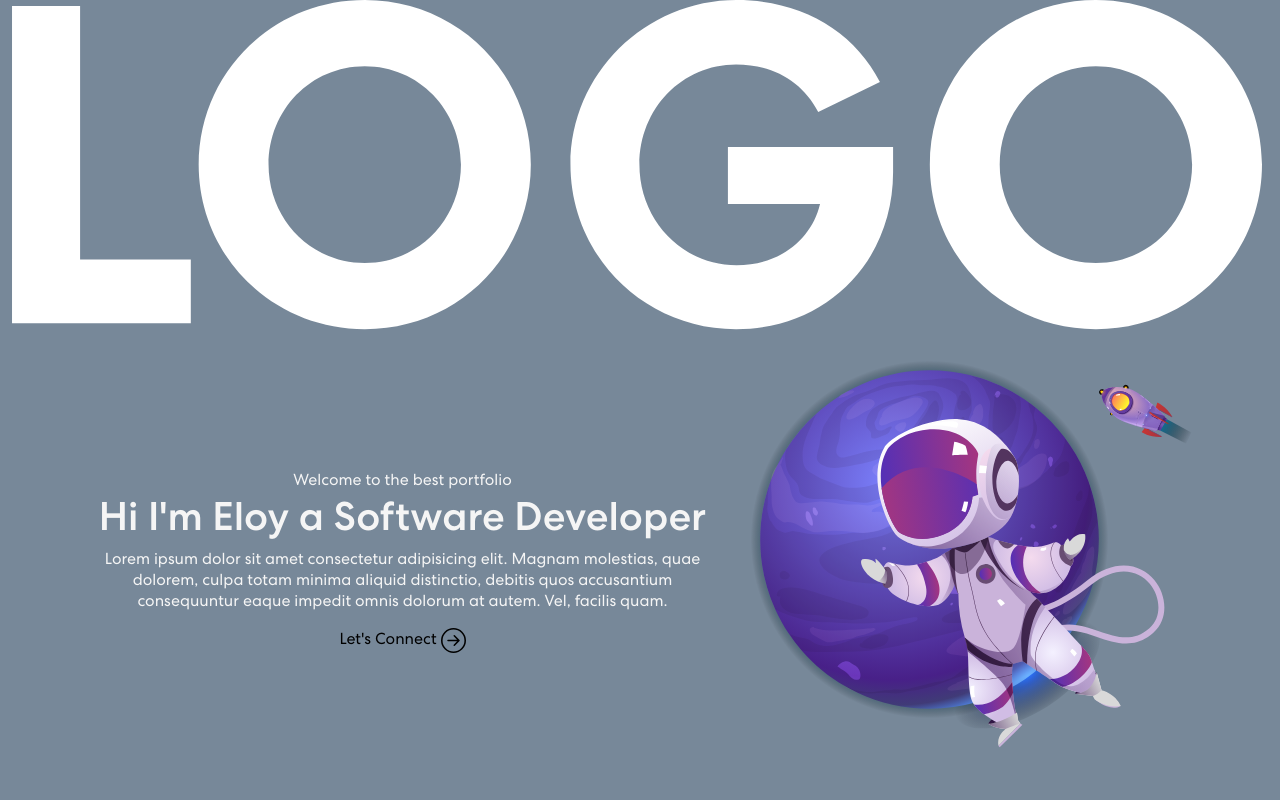
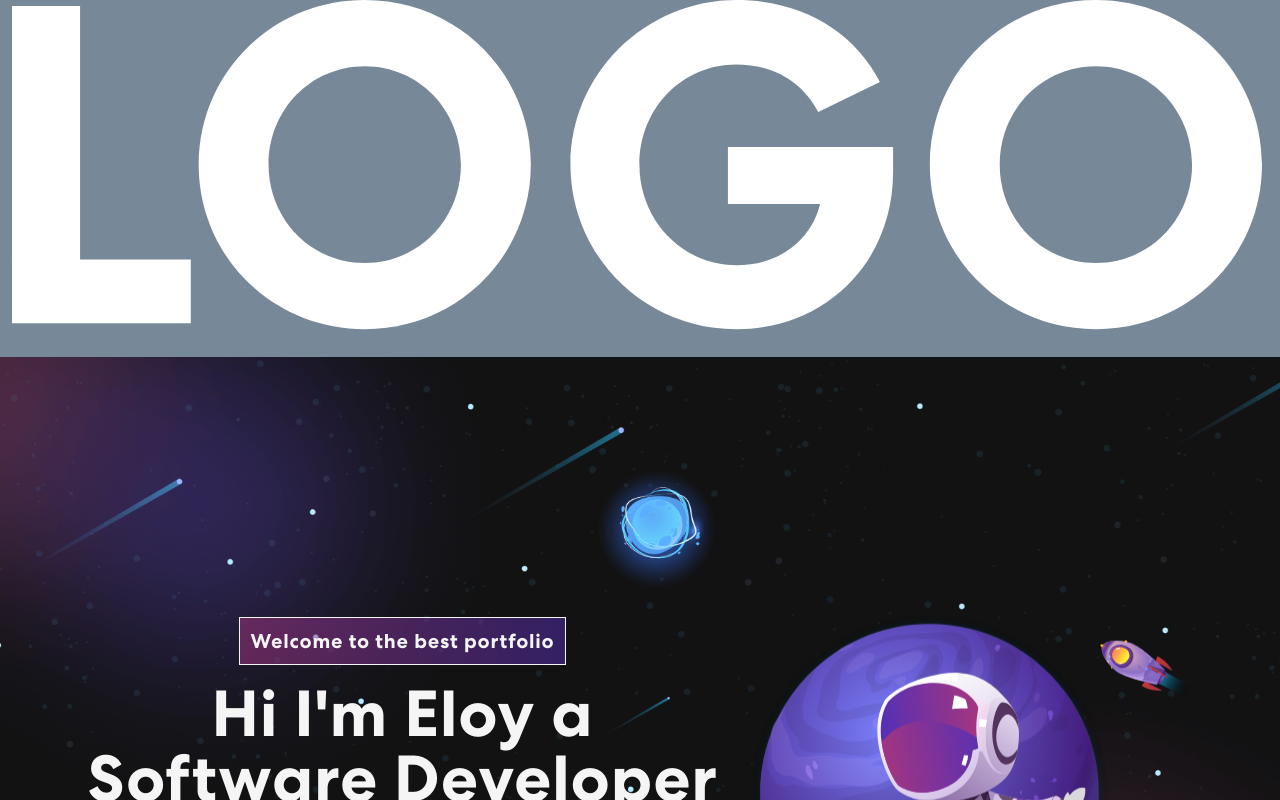
Before and after one commit to EloyVigil/personal-portfolio, a React (Create React App) app: page / in a window 1280 px wide. Shown: the top 800 px of the page. Built offline with nearby package versions, Linux system fonts and the light colour scheme.

Commit message:
Banner CSS Styling

```diff
--- a/src/App.css
+++ b/src/App.css
@@ -257,6 +257,79 @@
 	border-color: transparent;
 }
 
+/* -----------Banner CSS----------- */
+
+.banner {
+  margin-top: 0;
+  padding: 260px 0 100px 0;
+  background-image: url('./views/img/banner-bg.png');
+  background-position: top center;
+  background-size: cover;
+  background-repeat: no-repeat;
+}
+.banner .tagline {
+  font-weight: 700;
+  letter-spacing: 0.8px;
+  padding: 8px 10px;
+  background: linear-gradient(90.21deg, rgba(170, 54, 124, 0.5) -5.91%, rgba(74, 47, 189, 0.5) 111.58%);
+  border: 1px solid whitesmoke;
+  font-size: 20px;
+  margin-bottom: 16px;
+  display: inline-block;
+}
+.banner h1 {
+  font-size: 65px;
+  font-weight: 700;
+  letter-spacing: 0.8px;
+  line-height: 1;
+  margin-bottom: 20px;
+  display: block;
+}
+.banner p {
+  color: whitesmoke;
+  font-size: 18px;
+  letter-spacing: 0.8px;
+  line-height: 1.5em;
+  width: 96%;
+}
+.banner button {
+  color: whitesmoke;
+  font-weight: 700;
+  font-size: 20px;
+  margin-top: 60px;
+  letter-spacing: 0.8px;
+  display: flex;
+  align-items: center;
+}
+.banner button svg {
+  font-size: 25px;
+  margin-left: 10px;
+  transition: 0.3s ease-in-out;
+  line-height: 1;
+}
+.banner button:hover svg {
+  margin-left: 25px;
+}
+.banner img {
+  animation: updown 3s linear infinite;
+}
+@keyframes updown {
+    0% {
+        transform: translateY(-20px);
+    }
+    50% {
+        transform: translateY(20px);
+    }
+    100% {
+        transform: translateY(-20px);
+    }
+}
+.txt-rotate > .wrap {
+  border-right: 0.08em solid #5e5e5e;
+}
+
+
+
 .App {
   text-align: center;
 }
```
